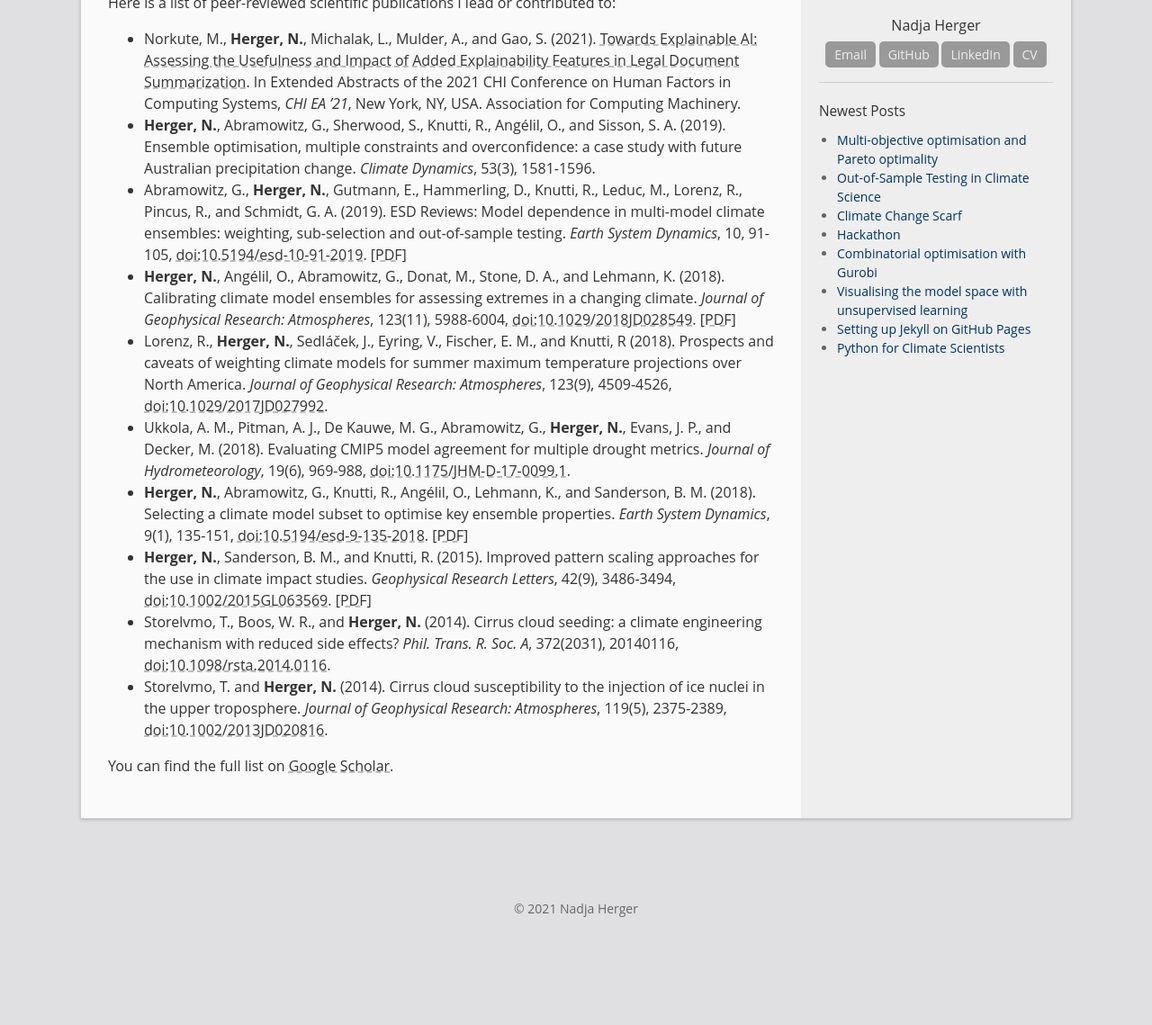
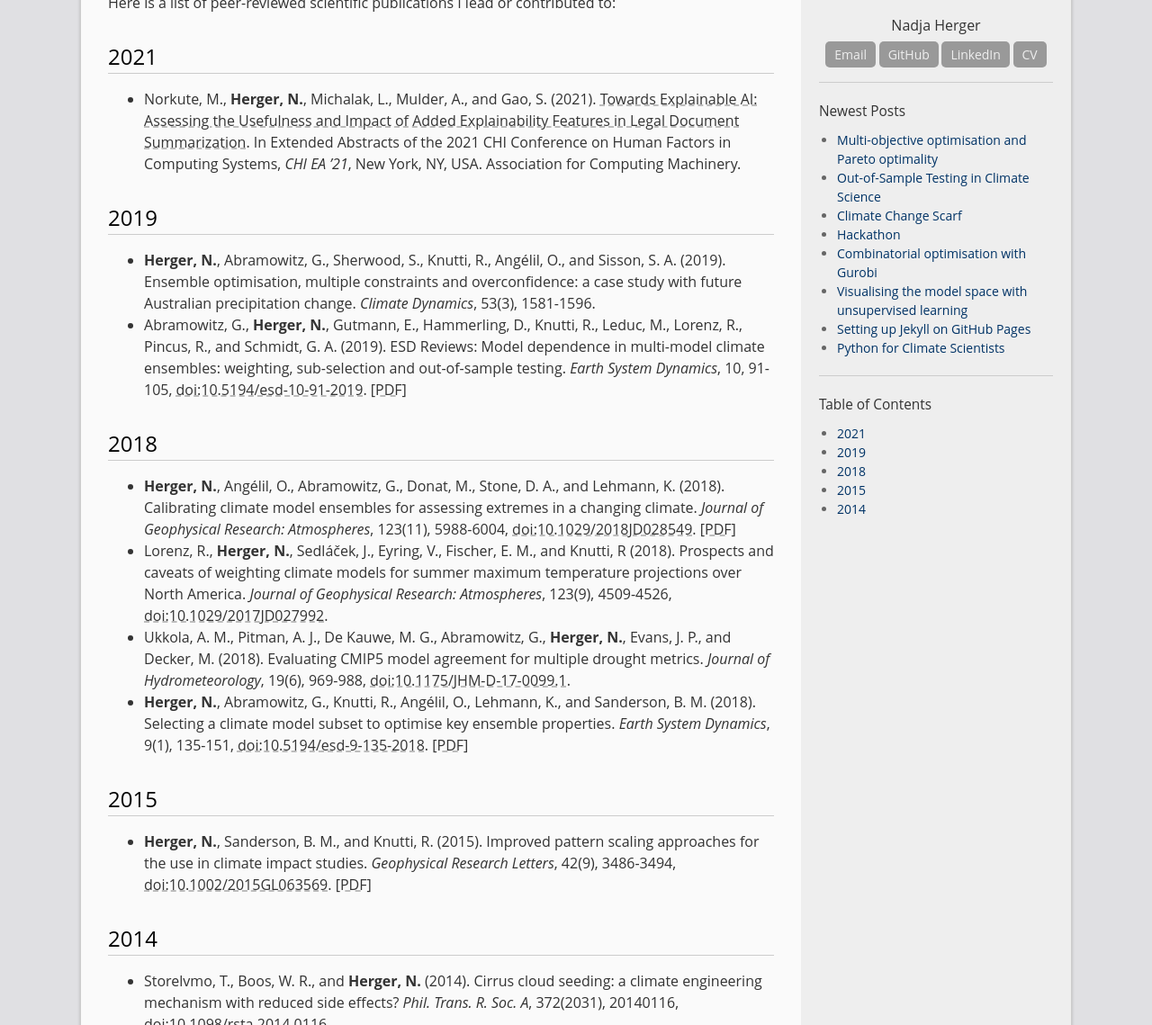
Before and after one commit to oliverangelil/oliverangelil.github.io, a Jekyll site: the page built from publications.md, in a window 1280 px wide and 1400 px high, cut to the strip 261-1400 px from the top of the window. Shown: the whole strip at 90% size. Built offline with Jekyll 4.4.1, drawn with Linux system fonts in a browser that asks for light colours.

Commit message:
sort by year

```diff
--- a/publications.md
+++ b/publications.md
@@ -6,14 +6,23 @@ nocomments: true
 ---
 
 Here is a list of peer-reviewed scientific publications I lead or contributed to:
+## 2021
 * Norkute, M., **Herger, N.**, Michalak, L., Mulder, A., and Gao, S. (2021). [Towards Explainable AI: Assessing the Usefulness and Impact of Added Explainability Features in Legal Document Summarization](https://dl.acm.org/doi/10.1145/3411763.3443441). In Extended Abstracts of the 2021 CHI Conference on Human Factors in Computing Systems, *CHI EA ’21*, New York, NY, USA. Association for Computing Machinery.
+
+## 2019
 * **Herger, N.**, Abramowitz, G., Sherwood, S., Knutti, R., Angélil, O., and Sisson, S. A. (2019). Ensemble optimisation, multiple constraints and overconfidence: a case study with future Australian precipitation change. *Climate Dynamics*, 53(3), 1581-1596.
 * Abramowitz, G., **Herger, N.**, Gutmann, E., Hammerling, D., Knutti, R., Leduc, M., Lorenz, R., Pincus, R., and Schmidt, G. A. (2019). ESD Reviews: Model dependence in multi-model climate ensembles: weighting, sub-selection and out-of-sample testing. *Earth System Dynamics*, 10, 91-105, [doi:10.5194/esd-10-91-2019](https://www.earth-syst-dynam.net/10/91/2019/). [[PDF]](https://github.com/nherger/nherger.github.io/blob/master/documents/AbramowitzESD2019.pdf)
+
+## 2018
 * **Herger, N.**, Angélil, O., Abramowitz, G., Donat, M., Stone, D. A., and Lehmann, K. (2018). Calibrating climate model ensembles for assessing extremes in a changing climate. *Journal of Geophysical Research: Atmospheres*, 123(11), 5988-6004, [doi:10.1029/2018JD028549](https://agupubs.onlinelibrary.wiley.com/doi/abs/10.1029/2018JD028549). [[PDF]](https://github.com/nherger/nherger.github.io/blob/master/documents/HergerJGR2018.pdf)
 * Lorenz, R., **Herger, N.**, Sedláček, J., Eyring, V., Fischer, E. M., and Knutti, R (2018). Prospects and caveats of weighting climate models for summer maximum temperature projections over North America. *Journal of Geophysical Research: Atmospheres*, 123(9), 4509-4526, [doi:10.1029/2017JD027992](https://agupubs.onlinelibrary.wiley.com/doi/10.1029/2017JD027992).
 * Ukkola, A. M., Pitman, A. J., De Kauwe, M. G., Abramowitz, G., **Herger, N.**, Evans, J. P., and Decker, M. (2018). Evaluating CMIP5 model agreement for multiple drought metrics. *Journal of Hydrometeorology*, 19(6), 969-988, [doi:10.1175/JHM-D-17-0099.1](https://journals.ametsoc.org/doi/abs/10.1175/JHM-D-17-0099.1).
 * **Herger, N.**, Abramowitz, G., Knutti, R., Angélil, O., Lehmann, K., and Sanderson, B. M. (2018). Selecting a climate model subset to optimise key ensemble properties. *Earth System Dynamics*, 9(1), 135-151, [doi:10.5194/esd-9-135-2018](https://www.earth-syst-dynam.net/9/135/2018/). [[PDF]](https://github.com/nherger/nherger.github.io/blob/master/documents/HergerESD2018.pdf)
+
+## 2015
 * **Herger, N.**, Sanderson, B. M., and Knutti, R. (2015). Improved pattern scaling approaches for the use in climate impact studies. *Geophysical Research Letters*, 42(9), 3486-3494, [doi:10.1002/2015GL063569](https://agupubs.onlinelibrary.wiley.com/doi/full/10.1002/2015GL063569). [[PDF]](https://github.com/nherger/nherger.github.io/blob/master/documents/HergerGRL2015.pdf)
+
+## 2014
 * Storelvmo, T., Boos, W. R., and **Herger, N.** (2014). Cirrus cloud seeding: a climate engineering mechanism with reduced side effects? *Phil. Trans. R. Soc. A*, 372(2031), 20140116, [doi:10.1098/rsta.2014.0116](http://rsta.royalsocietypublishing.org/content/372/2031/20140116).
 * Storelvmo, T. and **Herger, N.** (2014). Cirrus cloud susceptibility to the injection of ice nuclei in the upper troposphere. *Journal of Geophysical Research: Atmospheres*, 119(5), 2375-2389, [doi:10.1002/2013JD020816](https://agupubs.onlinelibrary.wiley.com/doi/abs/10.1002/2013JD020816).
 
```
